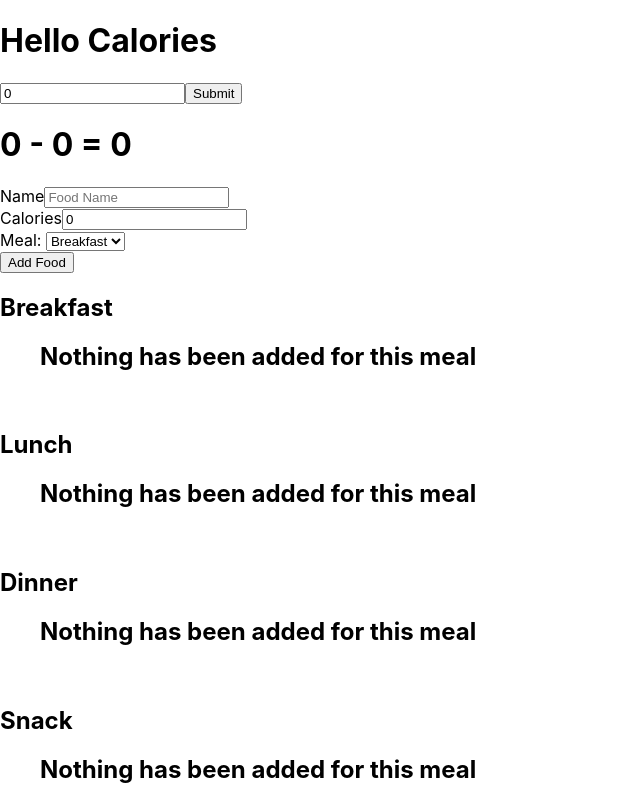
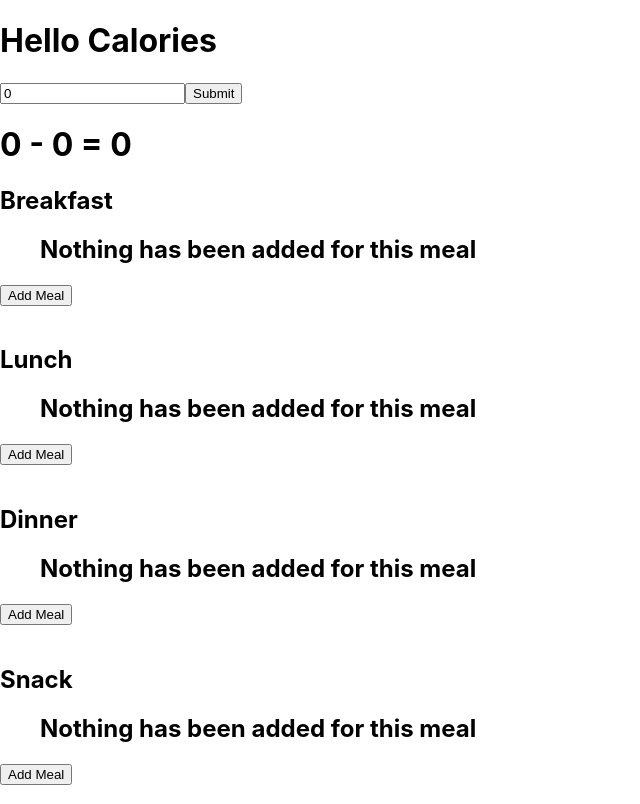
Before and after one commit to Tasjr2401/Calorie-Calculator, a React (Create React App) app: page /calories in a window 1280 px wide. Shown: the whole page, without its empty margins (0-640 px from the left). Built offline with nearby package versions, Linux system fonts and the light colour scheme.

Commit message:
Foods display by meal and you add the food by meal.

```diff
--- a/src/Components/Home.js
+++ b/src/Components/Home.js
@@ -23,10 +23,7 @@ const CalorieTracker = () => {
     // const [resetCalorie, setResetCalorie] = useState();
 
     function DeleteFood(food) {
-        var index = foodList.indexOf(food);
-        var newFoodList = [...foodList];
-        newFoodList.splice(index, 1);
-        setFoodList(newFoodList);
+        setFoodList(prevList => prevList.filter(item => item !== food));
     }
 
     function AddCalories() {
@@ -46,6 +43,7 @@ const CalorieTracker = () => {
         //reseting input feilds
         setCalorieInput(0);
         setFoodName('');
+        setMealName('');
     }
 
     useEffect(() => {
@@ -118,29 +116,30 @@ const CalorieTracker = () => {
                     snackList.push(food);
                     break;
                 default:
-                    alert(`${food.MealName} does not have a meal assigned to it.`);
+                    console.log(`${food.FoodName} does not have a meal assigned to it.`);
                     break;
             }
 
         });
         return (
             <>
-                <MealTime mealName='Breakfast' mealList={breakfastList} DeleteFoodCallBack={(food) => DeleteFood(food)} />
+                <MealTime mealName='Breakfast' mealList={breakfastList} DeleteFoodCallBack={DeleteFood} AddToMealCallBack={(meal) => setMealName(meal)} />
                 <br />
-                <MealTime mealName='Lunch' mealList={lunchList} DeleteFoodCallBack={(food) => DeleteFood(food)} />
+                <MealTime mealName='Lunch' mealList={lunchList} DeleteFoodCallBack={DeleteFood} AddToMealCallBack={(meal) => setMealName(meal)} />
                 <br />
-                <MealTime mealName='Dinner' mealList={dinnerList} DeleteFoodCallBack={(food) => DeleteFood(food)} />
+                <MealTime mealName='Dinner' mealList={dinnerList} DeleteFoodCallBack={DeleteFood} AddToMealCallBack={(meal) => setMealName(meal)} />
                 <br />
-                <MealTime mealName='Snack' mealList={snackList} DeleteFoodCallBack={(food) => DeleteFood(food)} />
+                <MealTime mealName='Snack' mealList={snackList} DeleteFoodCallBack={DeleteFood} AddToMealCallBack={(meal) => setMealName(meal)} />
             </>
         )
     }, [foodList]);
 
-    return (
-        <div>
-            <h1>Hello Calories</h1>
-            {calorieGoalChangeDisplay}
-            <h1 id="calorie-display">{calorieGoal} - {currentCalories} = {caloriesLeft}</h1>
+    const FoodInput = useMemo(() => {
+        if(mealName === '' || mealName === null || mealName === undefined) {
+            return <></>;
+        }
+
+        return (
             <div>
                 <label>Name</label>
                 <input type='text' value={foodName} placeholder="Food Name" onChange={handleFoodNameChange} />
@@ -151,8 +150,30 @@ const CalorieTracker = () => {
                     setCalorieInput(inputValue);
                 }} />
                 <br />
+                <input type='button' value='Add Food' onClick={AddCalories} />
+            </div>
+        );
+    }, [mealName, foodName, calorieInput]);
+
+    return (
+        <div>
+            <h1>Hello Calories</h1>
+            {calorieGoalChangeDisplay}
+            <h1 id="calorie-display">{calorieGoal} - {currentCalories} = {caloriesLeft}</h1>
+            <div>
+                {FoodInput}
+                {/* <label>Name</label>
+                <input type='text' value={foodName} placeholder="Food Name" onChange={handleFoodNameChange} />
+                <br />
+                <label>Calories</label>
+                <input type='number' value={calorieInput} onChange={({target}) => {
+                    var inputValue = handleNumber(target.value);
+                    setCalorieInput(inputValue);
+                }} />
+                <br />
                 <label>Meal: </label>
                 <select selected='Breakfast' name="Meal" onChange={({target}) => {
+                    //var value = target.options[target.selectedIndex].value;
                     setMealName(target.value);
                 }}>
                     <option value='Breakfast'>Breakfast</option>
@@ -161,7 +182,7 @@ const CalorieTracker = () => {
                     <option value='Snacks'>Snacks</option>
                 </select>
                 <br />
-                <input type='button' value='Add Food' onClick={AddCalories} />
+                <input type='button' value='Add Food' onClick={AddCalories} /> */}
             </div>
             <div>
                 {foodRender}
--- a/src/Components/MealTime.js
+++ b/src/Components/MealTime.js
@@ -1,6 +1,6 @@
 import React, { useMemo } from "react";
 
-const MealTime = ({mealName, mealList, DeleteFoodCallBack}) => {
+const MealTime = ({mealName, mealList, DeleteFoodCallBack, AddToMealCallBack}) => {
     const mealListRender = useMemo(() => {
         if(!mealList || mealList.length === 0) {
             return <h2>Nothing has been added for this meal</h2>
@@ -8,7 +8,7 @@ const MealTime = ({mealName, mealList, DeleteFoodCallBack}) => {
         return mealList.map(food =>
             <li key={mealList.indexOf(food)}>
                 <h3>{food.FoodName}<p>{food.FoodCalories}</p></h3>
-                <button onClick={DeleteFoodCallBack(food)}>Delete</button>
+                <button onClick={() => DeleteFoodCallBack(food)}>Delete</button>
             </li>
         )}, [mealList.length]);
 
@@ -18,6 +18,7 @@ const MealTime = ({mealName, mealList, DeleteFoodCallBack}) => {
             <ol>
                 {mealListRender}
             </ol>
+            <input value='Add Meal' type='button' onClick={() => AddToMealCallBack(mealName)}/>
         </div>
     )
 };
```
